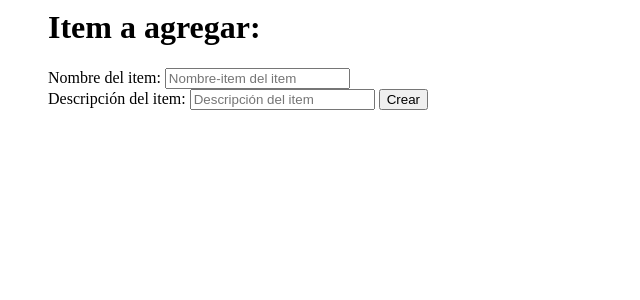
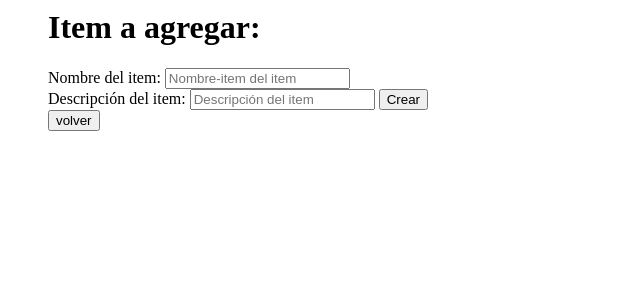
Before and after one commit to tobiasPaz/Venv-Django, a Django app: page /TPs/4 in a window 1280 px wide. Shown: the part 409-709 px from the top of the page, without its empty margins (0-640 px from the left). Run offline with Django 4.2, Linux system fonts and the light colour scheme; data comes from the database, SQL or seed files in the repository; both versions use the stored data as it was after the commit.

Commit message:
nose que hice aca

```diff
--- a/TPs/static/Js/proyecto.js
+++ b/TPs/static/Js/proyecto.js
@@ -1,6 +1,7 @@
 const btnBorrar = document.getElementById("btn-borrar");
 const csrf_token = document.getElementById("csrf_token");
 const idProyecto = document.getElementById("id-proyecto");
+const btnVolver = document.getElementById("btn-volver");
 
 function eliminar() {
   console.log("si funciono pero no se porque");
@@ -14,4 +15,10 @@ function eliminar() {
   });
 }
 
+function volver() {
+  window.location.replace("http://localhost:8000/TPs");
+}
+
+btnVolver.addEventListener("click", volver);
+
 btnBorrar.addEventListener("click", eliminar);
--- a/TPs/templates/proyecto.html
+++ b/TPs/templates/proyecto.html
@@ -30,6 +30,8 @@
         <label for="descripcion-item">Descripción del item: <input type="text" id="descripcion-item" name="descripcion-item" placeholder="Descripción del item"></label>
         <input type="submit" value="Crear">
       </form>
+
+      <button id="btn-volver">volver</button>
       <script src='{%static "Js/proyecto.js"%}'></script>
     </body>
     </html>
```
Also changed, not shown: TPs/templates/crear_proyectos.html (+6 -2 lines), TPs/static/Js/crear_proyectos.js (added), TPs/urls.py (line endings or trailing spaces), db.sqlite3.
